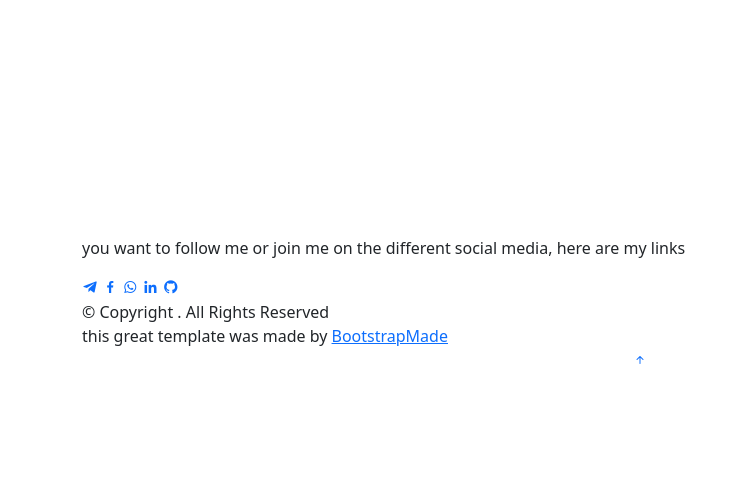
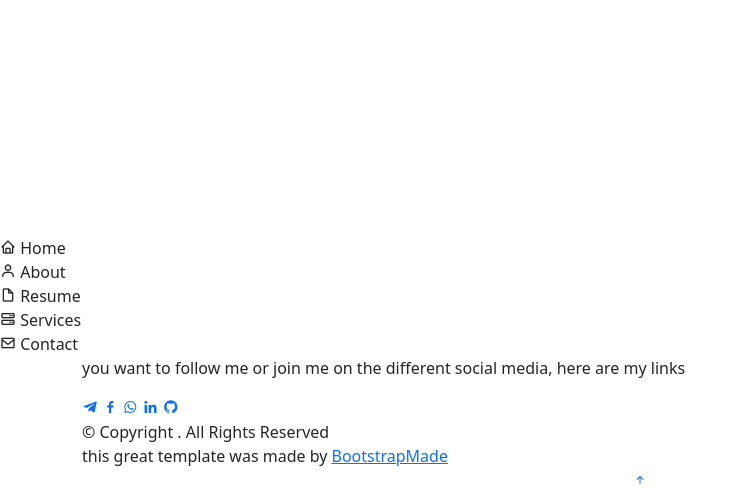
Before and after one commit to nathan-lopez-code/heroku_app_test, a Django app: template portfolio/templates/portfolio/index.html in a window 1280 px wide. Shown: the part 1924-2416 px from the top of the page, without its empty margins (0-747 px from the left). Before the commit the page ends 2288 px from the top, so only its background shows below. Run offline with Django 4.2, Linux system fonts and the light colour scheme; the template is opened without the code that fills it, so the values that code supplies are empty; parts of the project's set-up code (start-up, migrations or seed data) failed here and were passed over; some libraries are stand-ins or nearby versions.

Commit message:
complet template

```diff
--- a/portfolio/templates/portfolio/index.html
+++ b/portfolio/templates/portfolio/index.html
@@ -412,8 +412,18 @@
     </section><!-- End Services Section -->
   </main><!-- End #main -->
 
+  <nav id="navbar" class="nav-menu nav-footer">
+      <a href="#hero" class="nav-link  "><i class="bx bx-home"></i> <span>Home</span></a>
+      <a href="#about" class="nav-link "><i class="bx bx-user"></i> <span>About</span></a>
+      <a href="#resume" class="nav-link "><i class="bx bx-file-blank"></i> <span>Resume</span></a>
+      <a href="#services" class="nav-link "><i class="bx bx-server"></i> <span>Services</span></a>
+      <a href="{% url 'portfolio:contact'%}" class="nav-link "><i class="bx bx-envelope"></i> <span>Contact</span></a>
+
+  </nav><!-- .nav-menu -->
+
   <!-- ======= Footer ======= -->
   <footer id="footer">
+
     <div class="container">
       <h style="text-transform : capitalize ">{{me.first_name}} {{me.last_name}} {{me.family_name}}</h>
       <p> you want to follow me or join me on the different social media, here are my links </p>
@@ -435,6 +445,7 @@
   </footer><!-- End Footer -->
 
   <div id="preloader"></div>
+
   <a href="#" class="back-to-top d-flex align-items-center justify-content-center"><i class="bi bi-arrow-up-short"></i></a>
 
   <!-- Vendor JS Files -->
--- a/portfolio/views.py
+++ b/portfolio/views.py
@@ -34,8 +34,8 @@ def contact(request):
             # sending email
 
             send_mail(
-                f"message from : {name}, subject : {subject}",
-                message + email,
+                f"subject : {subject}",
+                f"message\n \n from : {email}\nmame: {name}",
                 email,
                 [recipe]
             )
```
Also changed, not shown: portfolio/migrations/0001_initial.py, portfolio/migrations/0002_rename_last_name_me_namet.py (deleted), portfolio/migrations/0003_rename_namet_me_last_name.py (deleted), portfolio/migrations/0004_me_im4.py (deleted), portfolio/migrations/0005_me_facebook_me_linkedin_me_telegram_me_whatsapp_and_more.py (deleted), portfolio/migrations/0006_me_about.py (deleted), portfolio/migrations/0007_me_city_me_number1_me_number2.py (deleted), portfolio/migrations/0008_me_email.py (deleted), portfolio/migrations/0009_me_js.py (deleted), portfolio/migrations/0010_me_github.py (deleted), 1 other file.
